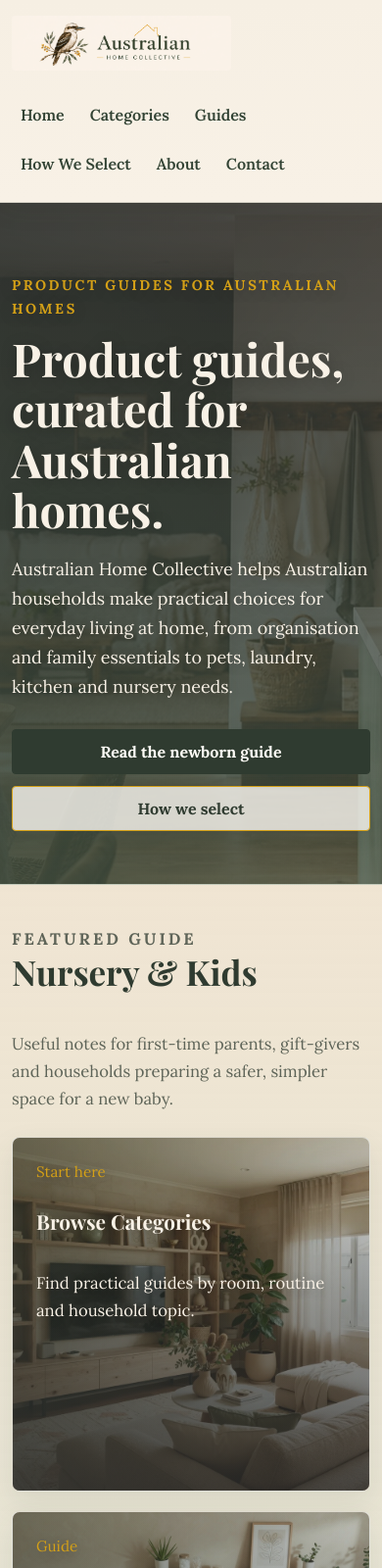
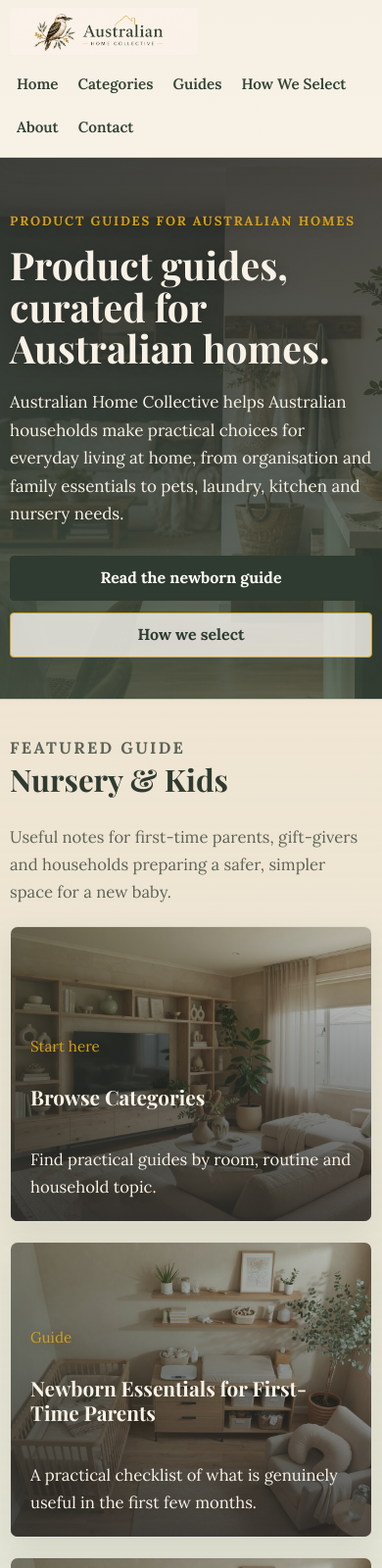
Before and after one commit to Shamus-T/australian-home-collective, an Astro site: page / in a window 390 px wide. Shown: the top 1600 px of the page at 98% size. Built offline with nearby package versions, Linux system fonts and the light colour scheme; Astro itself is replaced by a stand-in of ours.

Commit message:
Improve mobile layout

```diff
--- a/public/styles/global.css
+++ b/public/styles/global.css
@@ -36,6 +36,9 @@ body {
   font-size: clamp(1.0625rem, 1rem + 0.2vw, 1.125rem);
   line-height: 1.65;
   font-family: var(--font-body);
+  overflow-x: hidden;
+  -webkit-text-size-adjust: 100%;
+  text-size-adjust: 100%;
 }
 
 img {
@@ -407,6 +410,7 @@ h3 {
   overflow: hidden;
   isolation: isolate;
   padding: 24px;
+  justify-content: flex-end;
 }
 
 .guide-card h3 {
@@ -749,6 +753,7 @@ h3 {
 
 .comparison-wrap {
   overflow-x: auto;
+  -webkit-overflow-scrolling: touch;
 }
 
 .table-hint {
@@ -881,7 +886,6 @@ h3 {
     line-height: 1.7;
   }
 
-  .header-inner,
   .section-heading {
     align-items: start;
     flex-direction: column;
@@ -889,19 +893,28 @@ h3 {
 
   .header-inner {
     min-height: 0;
-    padding: 16px 0;
+    padding: 12px 0 14px;
+    align-items: center;
+    flex-wrap: wrap;
+    gap: 10px 18px;
   }
 
   .brand-logo img {
-    max-width: min(380px, 76vw);
-    max-height: 66px;
+    max-width: min(390px, 58vw);
+    max-height: 64px;
   }
 
   .site-nav {
-    gap: 8px 10px;
-    justify-content: flex-start;
-    font-size: 1.02rem;
+    flex: 1 1 320px;
+    gap: 6px 8px;
+    justify-content: flex-end;
+    font-size: 1rem;
     line-height: 1.35;
+  }
+
+  .site-nav a {
+    min-height: 42px;
+    padding: 8px 9px;
   }
 
   .hero-grid,
@@ -917,7 +930,7 @@ h3 {
 
   .image-hero {
     min-height: auto;
-    padding: 72px 0 54px;
+    padding: 64px 0 50px;
   }
 
   .image-hero::before,
@@ -928,7 +941,7 @@ h3 {
   }
 
   .image-header {
-    min-height: 400px;
+    min-height: 340px;
   }
 
   .section {
@@ -943,7 +956,7 @@ h3 {
   .faq-block,
   .related-guides,
   .contact-form {
-    padding: 24px;
+    padding: 22px;
   }
 
   .card p,
@@ -972,7 +985,7 @@ h3 {
   }
 
   .guide-card.has-image a {
-    min-height: 360px;
+    min-height: 320px;
   }
 
   .content {
@@ -1003,7 +1016,7 @@ h3 {
   }
 
   .comparison-table {
-    min-width: 720px;
+    min-width: 680px;
   }
 
   .comparison-table th,
@@ -1033,6 +1046,42 @@ h3 {
   }
 }
 
+@media (max-width: 700px) {
+  .header-inner {
+    align-items: flex-start;
+    flex-direction: column;
+    padding: 10px 0 12px;
+  }
+
+  .brand-logo img {
+    max-width: min(420px, 82vw);
+    max-height: 58px;
+  }
+
+  .site-nav {
+    flex: none;
+    width: 100%;
+    justify-content: flex-start;
+    gap: 6px 8px;
+  }
+
+  .site-nav a {
+    min-height: 42px;
+    padding: 7px 9px;
+  }
+
+  .page-intro,
+  .article-header,
+  .category-header {
+    padding: 48px 0 32px;
+  }
+
+  .section-heading {
+    gap: 12px;
+    margin-bottom: 20px;
+  }
+}
+
 @media (max-width: 560px) {
   .container,
   .narrow {
@@ -1040,11 +1089,13 @@ h3 {
   }
 
   h1 {
-    font-size: clamp(2.25rem, 12vw, 3.2rem);
+    font-size: clamp(2rem, 10.5vw, 2.85rem);
+    line-height: 1.08;
   }
 
   h2 {
-    font-size: clamp(1.75rem, 9vw, 2.35rem);
+    font-size: clamp(1.65rem, 8.4vw, 2.15rem);
+    line-height: 1.14;
   }
 
   h3 {
@@ -1052,8 +1103,8 @@ h3 {
   }
 
   .brand-logo img {
-    max-width: 76vw;
-    max-height: 56px;
+    max-width: 82vw;
+    max-height: 52px;
   }
 
   .lead {
@@ -1062,14 +1113,14 @@ h3 {
   }
 
   .site-nav {
-    gap: 6px 8px;
-    font-size: 1rem;
+    gap: 5px 7px;
+    font-size: 0.98rem;
   }
 
   .site-nav a,
   .footer-links a {
     min-height: 44px;
-    padding-inline: 9px;
+    padding-inline: 8px;
   }
 
   .brand span,
@@ -1081,6 +1132,10 @@ h3 {
   .content li {
     font-size: 1.075rem;
     line-height: 1.76;
+  }
+
+  .content {
+    padding: 34px 0 54px;
   }
 
   .feature-list {
@@ -1108,6 +1163,7 @@ h3 {
   .product-card h3,
   .faq-item h3 {
     font-size: 1.3rem;
+    line-height: 1.18;
   }
 
   .guide-card h3 {
@@ -1115,7 +1171,7 @@ h3 {
   }
 
   .footer-links {
-    gap: 6px 12px;
+    gap: 4px 12px;
   }
 
   .table-hint {
@@ -1123,7 +1179,7 @@ h3 {
   }
 
   .comparison-table {
-    min-width: 700px;
+    min-width: 660px;
   }
 
   .button,
@@ -1138,4 +1194,86 @@ h3 {
   .button-row .button {
     width: 100%;
   }
+
+  .image-hero {
+    padding: 54px 0 42px;
+  }
+
+  .image-header {
+    min-height: 300px;
+  }
+
+  .guide-card.has-image a {
+    min-height: 300px;
+  }
 }
+
+@media (max-width: 420px) {
+  .container,
+  .narrow {
+    width: min(100% - 20px, 1120px);
+  }
+
+  .header-inner {
+    padding-block: 8px 10px;
+  }
+
+  .brand-logo img {
+    max-width: 84vw;
+    max-height: 48px;
+  }
+
+  .site-nav {
+    font-size: 0.95rem;
+    gap: 4px 6px;
+  }
+
+  .site-nav a {
+    min-height: 40px;
+    padding: 6px 7px;
+  }
+
+  h1 {
+    font-size: clamp(1.85rem, 11vw, 2.45rem);
+  }
+
+  h2 {
+    font-size: clamp(1.48rem, 8.8vw, 1.95rem);
+  }
+
+  .lead {
+    font-size: 1.06rem;
+  }
+
+  .eyebrow {
+    font-size: 0.82rem;
+    letter-spacing: 0.14em;
+  }
+
+  .section {
+    padding: 36px 0;
+  }
+
+  .card,
+  .product-card,
+  .guide-card a,
+  .guide-card.has-image a,
+  .guide-library-group,
+  .faq-block,
+  .related-guides,
+  .contact-form {
+    padding: 20px;
+  }
+
+  .content p,
+  .content li {
+    font-size: 1.0625rem;
+    line-height: 1.74;
+  }
+
+  .comparison-table th,
+  .comparison-table td {
+    font-size: 1rem;
+    padding: 14px;
+  }
+}
```
